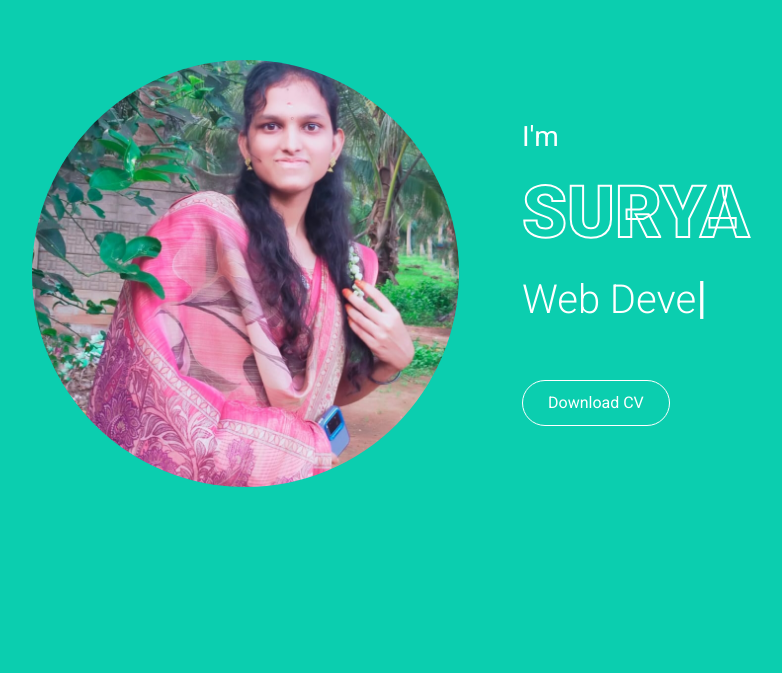
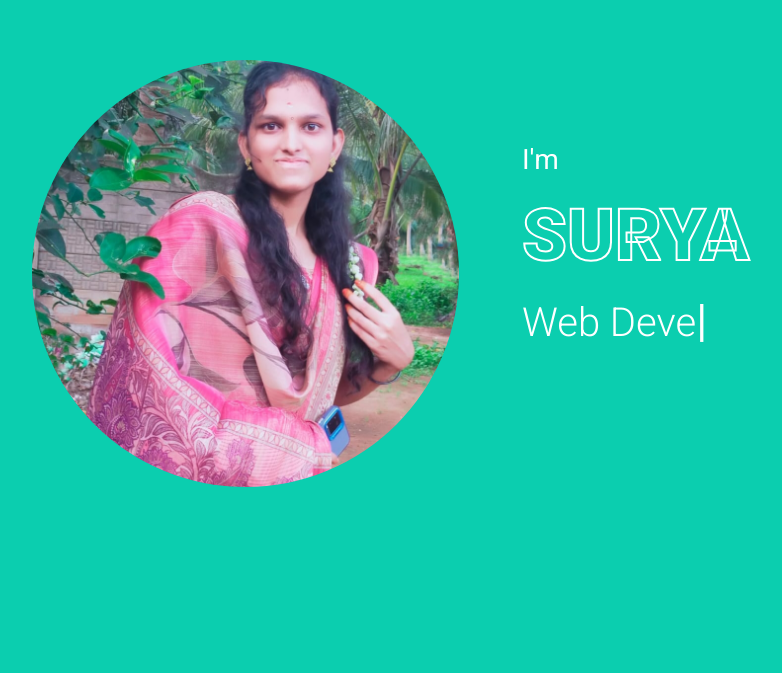
Before and after one commit to suryap31/surya, a plain HTML site: page index.html in a window 1280 px wide. Shown: the part 127-800 px from the top of the page, without its empty margins (38-820 px from the left). Drawn offline with nearby package versions, Linux system fonts and the light colour scheme.

Commit message:
Update index.html

```diff
--- a/index.html
+++ b/index.html
@@ -84,7 +84,7 @@
                     <div class="typed-text d-none"> Data Analyst , Data Scientist, Web Developer </div>
 
                     <div class="d-flex align-items-center justify-content-center justify-content-lg-start pt-5">
-                        <a href="" class="btn btn-outline-light mr-5">Download CV</a>
+                       <!--<a href="" class="btn btn-outline-light mr-5">Download CV</a>-->
                     </div>
                 </div>
             </div>
```
